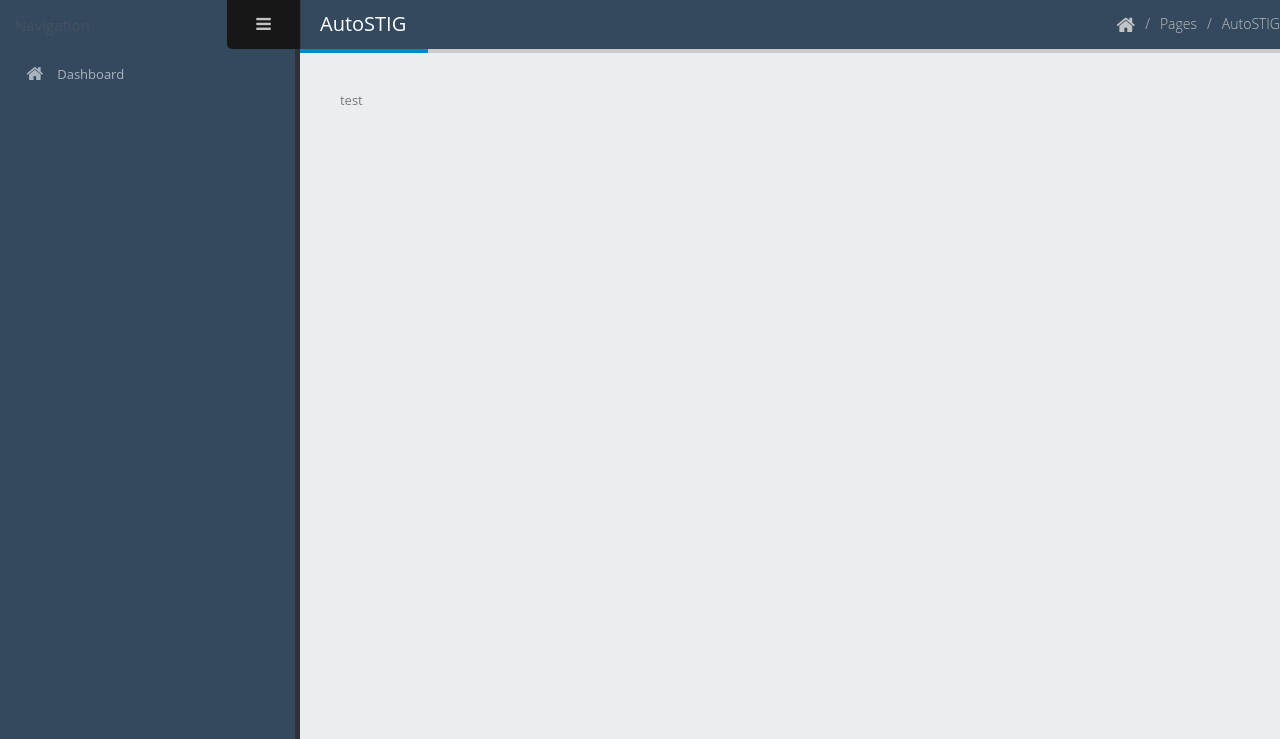
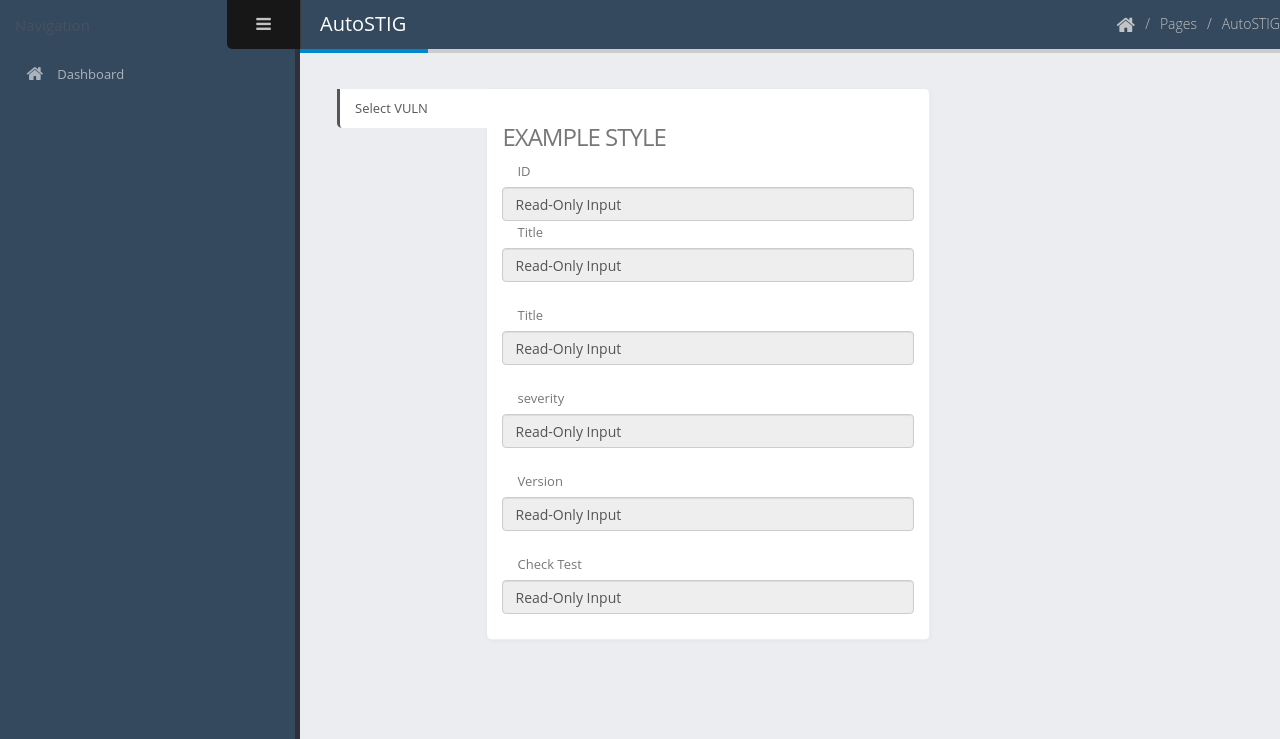
Before and after one commit to NetizenCorp/AutoSTIG, a Flask app: template pyAutoSTIG/templates/section2.html in a window 1280 px wide. Shown: the part 61-800 px from the top of the page. Run offline with Flask 2, Linux system fonts and the light colour scheme; the template is opened without the code that fills it, so the values that code supplies are empty; some libraries are stand-ins or nearby versions.

Commit message:
Vuln viewer test
A test of the vuln viewer. Does not take into account profile selection.  only displays U_MS_Windows_10_V1R16_STIG MAC-1_Classified

```diff
--- a/pyAutoSTIG/AutoSTIG.py
+++ b/pyAutoSTIG/AutoSTIG.py
@@ -38,12 +38,34 @@
     sqlite_db.sqlite_close()
 
     return jsonify({'stig':stig_info_result, 'profile':profile_info_result})
+@app.route('/stig/vuln/<name>')
+def get_vuln(name):
+    # HACK TEST KtQ
+    print("/stig/vuln/<name>")
+    sqlite_db = database_lib.Database().Sqlite()
+    application_path = os.path.dirname(__file__)
+
+    #stig_info_result = stig_lib.stig_data().get_stig_info(sqlite_db, application_path + '/STIGs', name)
+    #profile_info_result = stig_lib.stig_data().get_profile_info(sqlite_db, application_path + '/STIGs', name)
+    vuln = stig_lib.stig_data().get_single_vuln(sqlite_db, application_path + '/STIGs', name)
+    sqlite_db.sqlite_close()
+    print("here")
+    print(jsonify(vuln))
+    return jsonify({'vuln':vuln})
 
 @app.route('/stig/run', methods=['GET', "POST"])
 def run_stig():
-    content = request.json
-    print (content)
-    return render_template('section2.html')
+    # HACK TEST KtQ
+    sqlite_db = database_lib.Database().Sqlite()
+    application_path = os.path.dirname(__file__)
+
+    STIG_VULNS = stig_lib.stig_data().get_profile_vulns(sqlite_db, application_path + '/STIGs', request.json["STIG_selected"])
+    #bontent = jsonify(STIG_VULNS)
+    #data = json.loads(request.json)
+    pibber = request.json["STIG_selected"]
+    content = STIG_VULNS
+    print ("Content= " + str(pibber))
+    return render_template('section2.html', content=content)
 
 
 if __name__ ==  "__main__":
--- a/pyAutoSTIG/templates/section2.html
+++ b/pyAutoSTIG/templates/section2.html
@@ -1,4 +1,108 @@
 {% extends "layout.html" %}
 {% block container %}
-test
+
+
+<!-- Need to get STIG data from databases and show them here.-->
+<!-- vertical -->
+<div class="row">
+    <div class="col-md-8">
+        <div class="tabs tabs-vertical tabs-left">
+            <ul class="nav nav-tabs col-sm-3 col-xs-5">
+                <li class="active">
+                    <a  href="#popular11" data-toggle="tab" class="status">Select VULN</a>
+                </li>
+
+                {% for vuln in content['profile_vulns']%}
+                <li>
+                    <a  href="#popular11" data-toggle="tab" class="status">{{ vuln["vuln_id"] }}</a>
+                </li>
+                {% endfor %}
+                <!-- PEOP -->
+            </ul>
+            <div class="tab-content">
+                <div id="popular11" class="tab-pane active">
+                    <p id='title'></p>
+                    <p id='body' style="display: none">
+                            <h3><color=red>EXAMPLE STYLE</color></h3>
+                            <label id="label_title" class="col-md-3 control-label" for="vulnIDReadOnly">ID</label>
+                            <input type="text" value="Read-Only Input" id="vulnIDReadOnly" class="form-control" readonly="readonly">
+
+                            <label id="label_title" class="col-md-3 control-label" for="vulnTitleReadOnly">Title</label>
+                            <input type="text" value="Read-Only Input" id="vulnTitleReadOnly" class="form-control" readonly="readonly">
+                            <br>
+                            <label id="label_title" class="col-md-3 control-label" for="vulnSummaryReadOnly">Title</label>
+                            <input type="text" value="Read-Only Input" id="vulnSummaryReadOnly" class="form-control" readonly="readonly">
+                            <br>
+                            <label id="label_release" class="col-md-3 control-label" for="vulnSeverityinputReadOnly">severity</label>
+                            <input type="text" value="Read-Only Input" id="vulnSeverityinputReadOnly" class="form-control" readonly="readonly">
+                            <br>
+                            <label id="label_release" class="col-md-3 control-label" for="vulnRuleDiscussioninputReadOnly">Version</label>
+                            <input type="text" value="Read-Only Input" id="vulnRuleDiscussioninputReadOnly" class="form-control" readonly="readonly">
+                            <br>
+                            <label id="label_profile" class="col-md-3 control-label" for="vulnRuleCheckinputReadOnly">Check Test</label>
+                            <input type="text" value="Read-Only Input" id="vulnRuleCheckinputReadOnly" class="form-control" readonly="readonly">
+
+
+                            <!-- <button type="button" class="mb-xs mt-xs mr-xs btn btn-primary" id="run" value="run">Run</button> -->
+                    </p>
+                </div>
+            </div>
+        </div>
+    </div>
+</div>
+
+
 {% endblock %}
+
+
+{% block scripts %}
+
+<script>
+    $(document).on('click', 'ul li a.status', function(e) {
+        e.preventDefault();
+        console.log("On click ul li a status  e");
+        if ($(e.target).text() == 'Select VULN'){
+            document.getElementById("title").innerHTML = '';
+            var x = document.getElementById("body");
+            x.style.display = "none";
+        } else {
+            $.ajax({
+                type: "GET",
+                url: "/stig/vuln/" + $(e.target).text(),
+                data: {},
+                success: function(result) {
+                    var x = document.getElementById("body");
+                    x.style.display = "block";
+                    document.getElementById('vulnIDReadOnly').value = $(e.target).text();
+                    document.getElementById('vulnTitleReadOnly').value = result['vuln']['vuln'][0]['vuln_title'];
+                    document.getElementById('vulnSummaryReadOnly').value = result['vuln']['vuln'][0]['vuln_rule_id'];
+                    document.getElementById('vulnSeverityinputReadOnly').value = result['vuln']['vuln'][0]['vuln_rule_severity'];
+                    document.getElementById('vulnRuleDiscussioninputReadOnly').value = result['vuln']['vuln'][0]['vuln_rule_discussion'];
+                    document.getElementById('vulnRuleCheckinputReadOnly').value = result['vuln']['vuln'][0]['vuln_rule_check'];
+
+                    var select = document.getElementById('selectElementId');
+
+                    select.innerHTML = "";
+                    var opt = document.createElement('option');
+                    opt.value = 'profile';
+                    opt.innerHTML = 'Select Profile';
+                    select.appendChild(opt);
+
+                    var profile_list = result['profile']['profiles']
+                    for (var i in profile_list){
+                        var opt = document.createElement('option');
+                        opt.value = profile_list[i]['profile_id'];
+                        opt.innerHTML = profile_list[i]['profile_title'];
+                        select.appendChild(opt);
+                    }
+
+                },
+                error: function(result) {
+                    alert('error');
+                }
+            });
+        }
+    });
+</script>
+
+{% endblock %}
```
Also changed, not shown: pyAutoSTIG/stig_lib.py (+27 -0 lines), pyAutoSTIG/templates/section1.html (+11 -2 lines).
